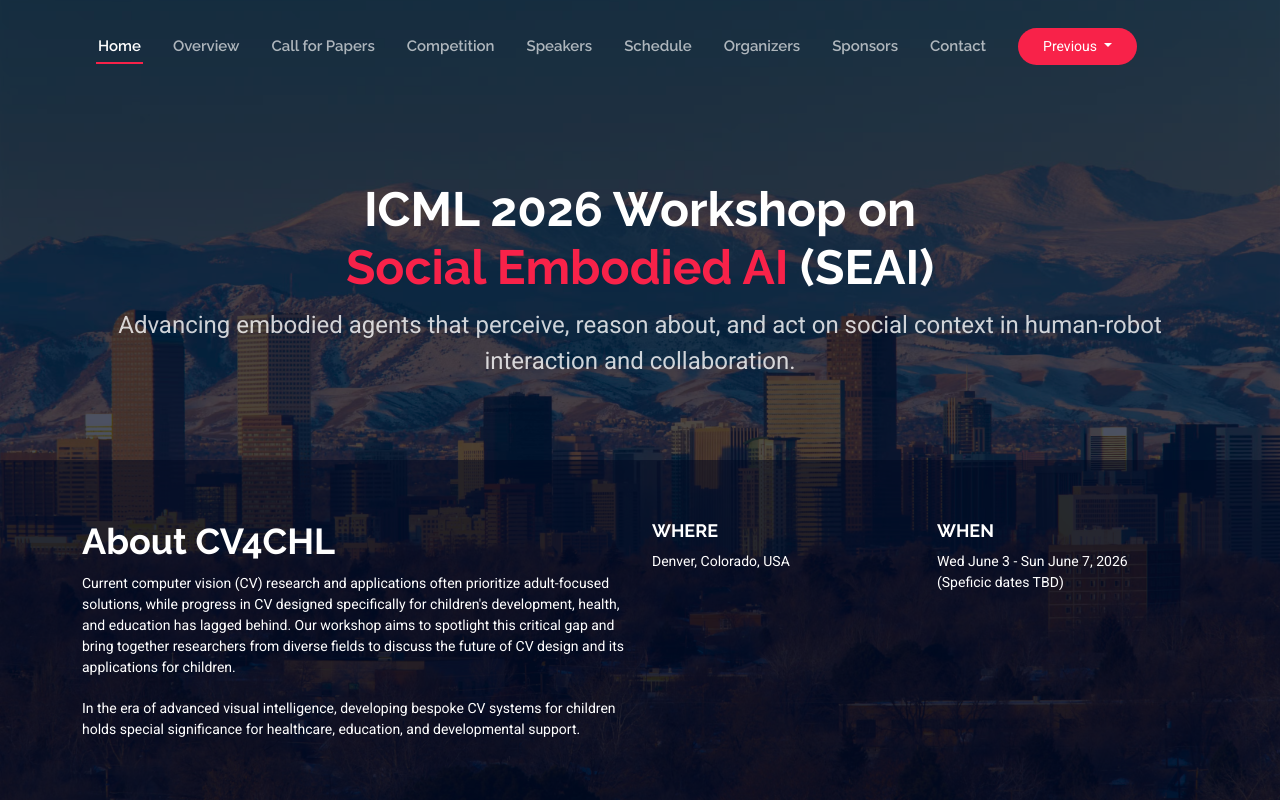
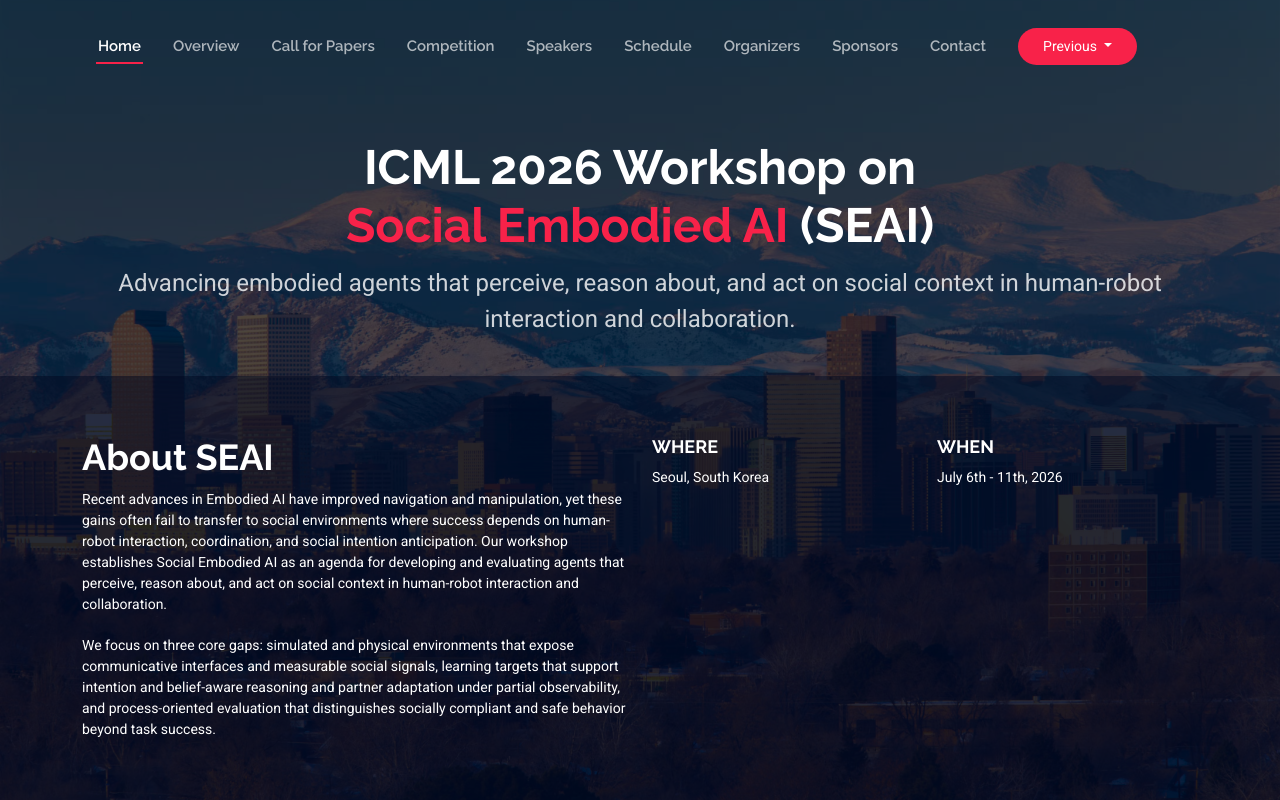
Before and after one commit to yuanzhel0903/icml26seai, a plain HTML site: page index.html in a window 1280 px wide. Shown: the top 800 px of the page. Drawn offline with Linux system fonts and the light colour scheme.

Commit message:
Update index.html

```diff
--- a/index.html
+++ b/index.html
@@ -89,25 +89,21 @@
         <div class="container position-relative" data-aos="fade-up">
           <div class="row">
             <div class="col-lg-6">
-              <h2>About CV4CHL</h2>
+              <h2>About SEAI</h2>
               <p>
-                Current computer vision (CV) research and applications often prioritize adult-focused solutions, while
-                progress in CV designed specifically for children's development, health, and education has lagged behind.
-                Our workshop aims to spotlight this critical gap and bring together researchers from diverse fields to
-                discuss the future of CV design and its applications for children.
+                Recent advances in Embodied AI have improved navigation and manipulation, yet these gains often fail to transfer to social environments where success depends on human-robot interaction, coordination, and social intention anticipation. Our workshop establishes Social Embodied AI as an agenda for developing and evaluating agents that perceive, reason about, and act on social context in human-robot interaction and collaboration.
               </p>
               <p>
-                In the era of advanced visual intelligence, developing bespoke CV systems for children holds special significance
-                for healthcare, education, and developmental support.
+                We focus on three core gaps: simulated and physical environments that expose communicative interfaces and measurable social signals, learning targets that support intention and belief-aware reasoning and partner adaptation under partial observability, and process-oriented evaluation that distinguishes socially compliant and safe behavior beyond task success.
               </p>
             </div>
             <div class="col-lg-3">
               <h3>Where</h3>
-              <p>Denver, Colorado, USA</p>
+              <p>Seoul, South Korea</p>
             </div>
             <div class="col-lg-3">
               <h3>When</h3>
-              <p>Wed June 3 - Sun June 7, 2026<br>(Speficic dates TBD)</p>
+              <p>July 6th - 11th, 2026</p>
             </div>
           </div>
         </div>
```
